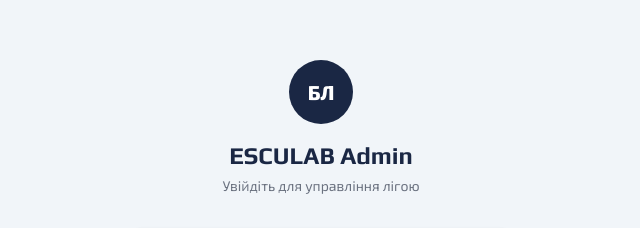
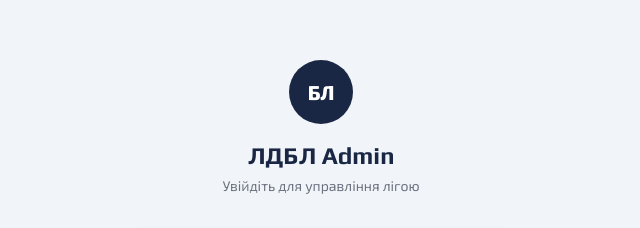
Before and after one commit to golospravdy8-rgb/Repository, a Next.js app: page /login in a window 1280 px wide. Shown: the part 126-354 px from the top of the page, without its empty margins (319-959 px from the left). Built offline with nearby package versions, Linux system fonts and the light colour scheme.

Commit message:
fix: rename login page title from ESCULAB to ЛДБЛ
Co-Authored-By: Claude Sonnet 4.6 <noreply@anthropic.com>

```diff
--- a/app/(auth)/login/page.tsx
+++ b/app/(auth)/login/page.tsx
@@ -41,7 +41,7 @@ export default function LoginPage() {
             БЛ
           </div>
           <h1 className="text-2xl font-black" style={{ color: "#1a2744" }}>
-            ESCULAB Admin
+            ЛДБЛ Admin
           </h1>
           <p className="text-gray-500 text-sm mt-1">Увійдіть для управління лігою</p>
         </div>
```
